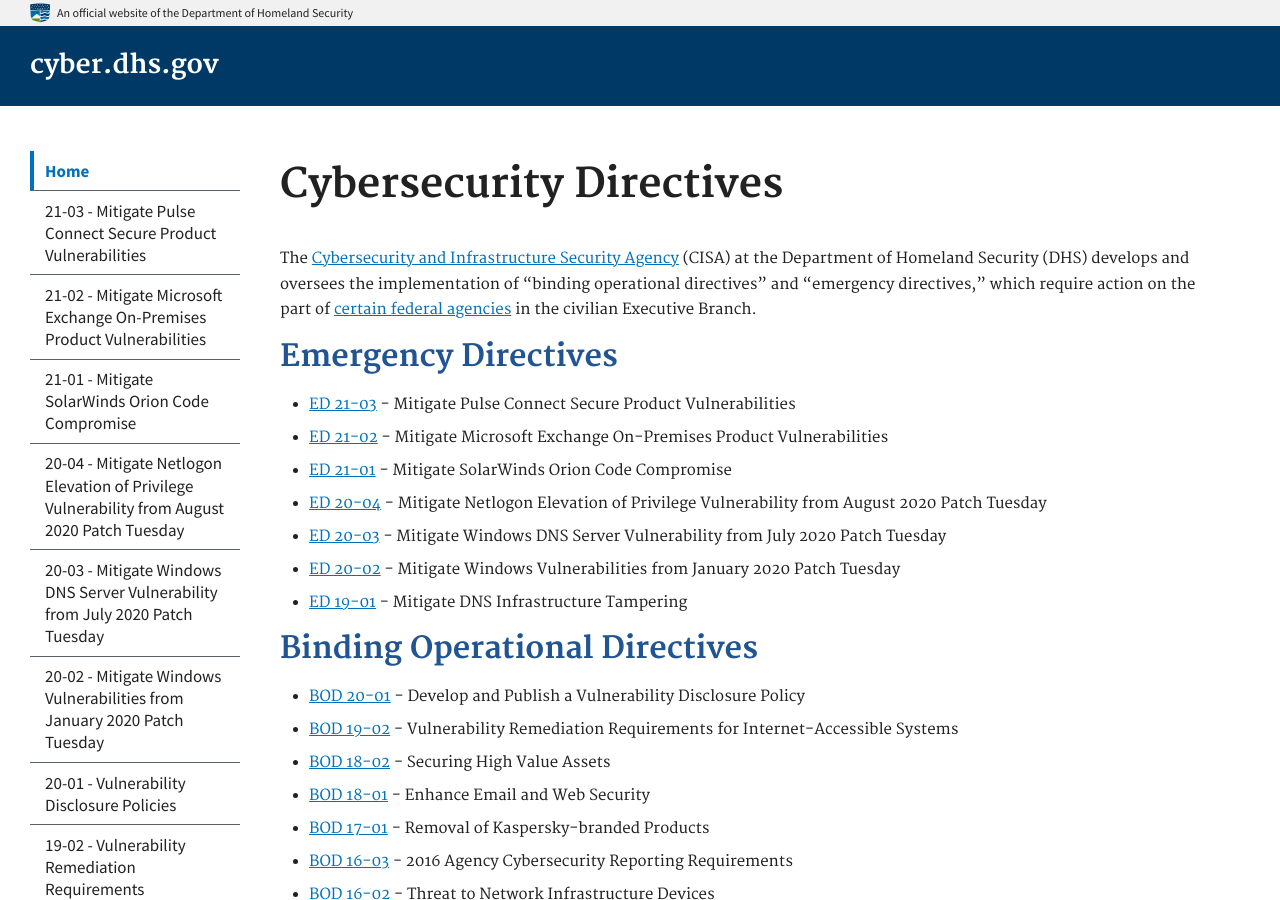
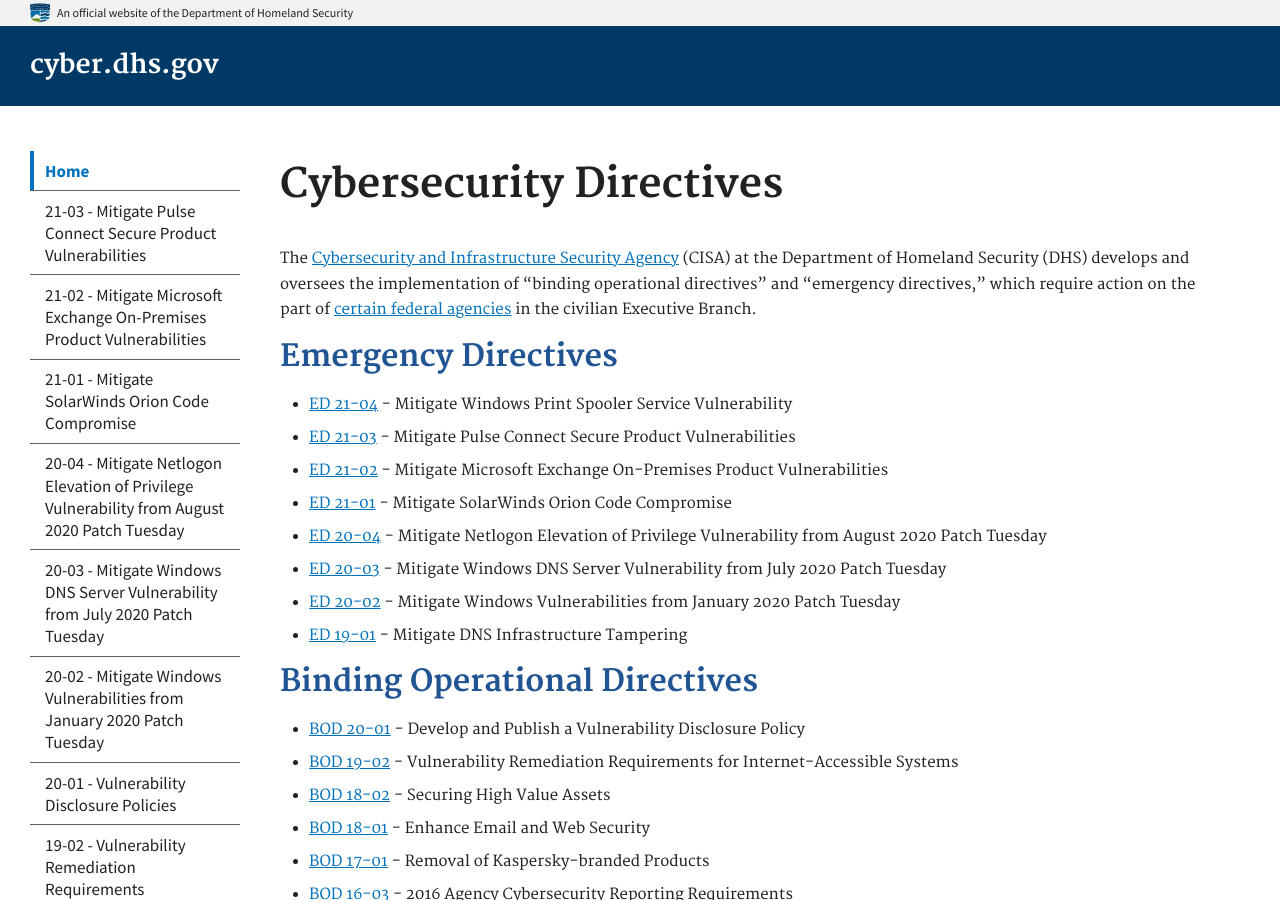
Before and after one commit to cisagov/cyber.dhs.gov, a Jekyll site: the page built from pages/index.md, in a window 1280 px wide and 900 px high. Built offline with Jekyll 4.4.1, drawn with Linux system fonts in a browser that asks for light colours.

Commit message:
Updating home page with ED 21-04

```diff
--- a/pages/index.md
+++ b/pages/index.md
@@ -10,6 +10,7 @@ redirect_from:
 The [Cybersecurity and Infrastructure Security Agency](https://cisa.gov) (CISA) at the Department of Homeland Security (DHS) develops and oversees the implementation of "binding operational directives" and "emergency directives," which require action on the part of [certain federal agencies]({{ site.baseurl }}/agencies) in the civilian Executive Branch.
 
 ## Emergency Directives
+* [ED 21-04]({{ site.baseurl }}/ed/21-04/) - Mitigate Windows Print Spooler Service Vulnerability
 * [ED 21-03]({{ site.baseurl }}/ed/21-03/) - Mitigate Pulse Connect Secure Product Vulnerabilities
 * [ED 21-02]({{ site.baseurl }}/ed/21-02/) - Mitigate Microsoft Exchange On-Premises Product Vulnerabilities
 * [ED 21-01]({{ site.baseurl }}/ed/21-01/) - Mitigate SolarWinds Orion Code Compromise
```
